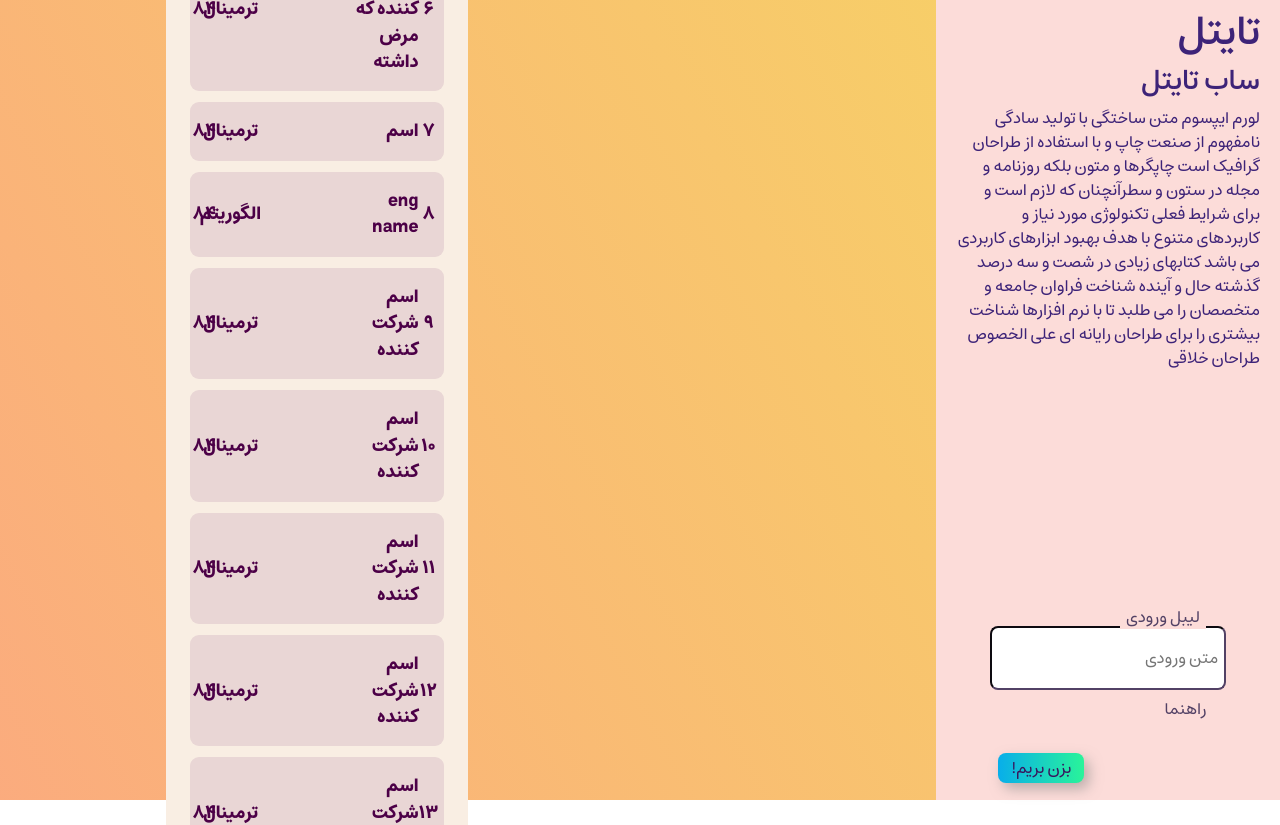
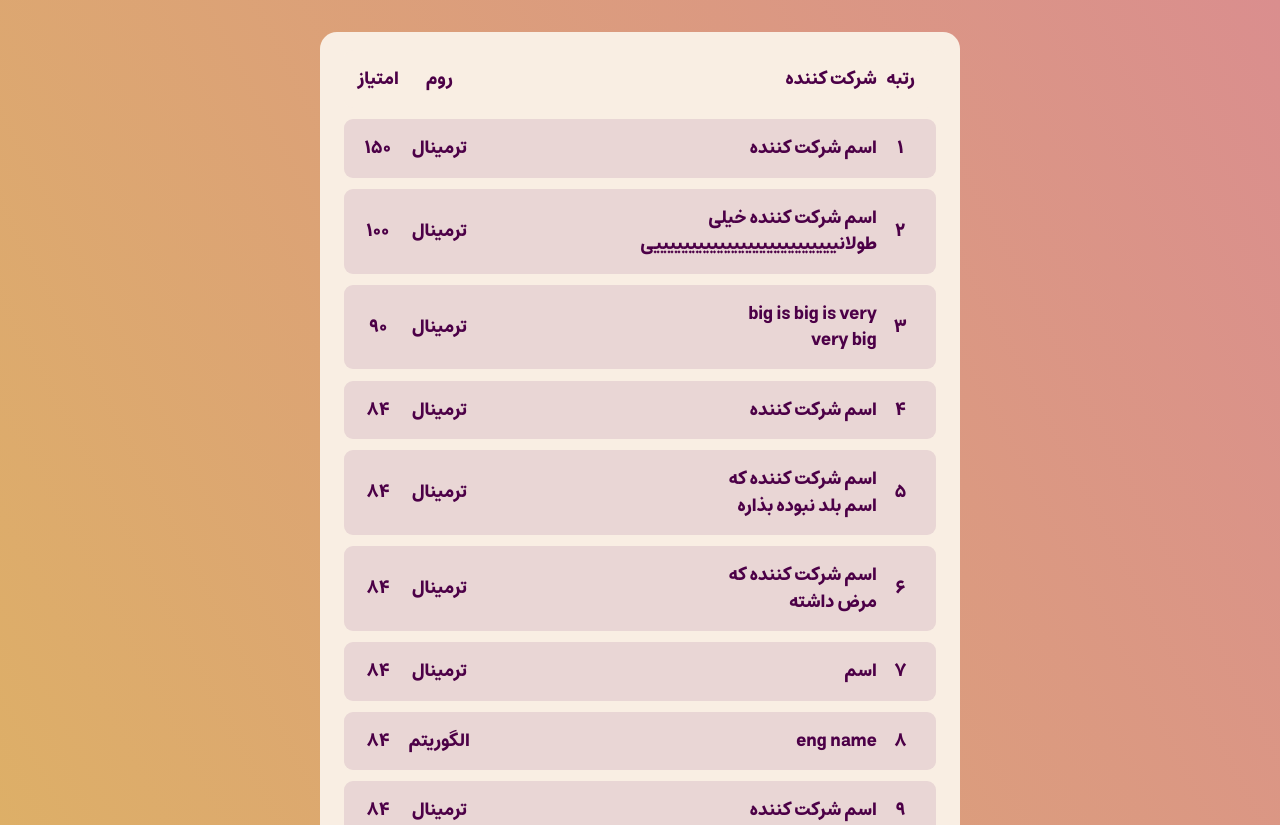
Before and after one commit to CEIT-SSC/NC-Front, a React (Create React App) app: page /scoreBoard in a window 1280 px wide. Shown: the top 825 px of the page. Built offline with nearby package versions, Linux system fonts and the light colour scheme.

Commit message:
debuge scoreBoard after pervios changes

```diff
--- a/src/App.js
+++ b/src/App.js
@@ -14,9 +14,7 @@ function App() {
           </MainLayot>
         </Route>
         <Route path="/scoreBoard">
-          <MainLayot>
-            <ScoreBoard />
-          </MainLayot>
+          <ScoreBoard />
         </Route>
       </Switch>
     </Router>
--- a/src/containers/scoreBoard/ScoreBoard.js
+++ b/src/containers/scoreBoard/ScoreBoard.js
@@ -38,7 +38,7 @@ function ScoreBoard() {
   const [linesInfos, setLinesInfos] = useState(initialState);
   let rank = 0;
   return (
-    <section className="scoreBoardPan">
+    <section className={`${stryleModule.scoreBoardPan}`}>
       <div className={`${stryleModule.table}`}>
         <ScoreLine
           name="شرکت کننده"
```
